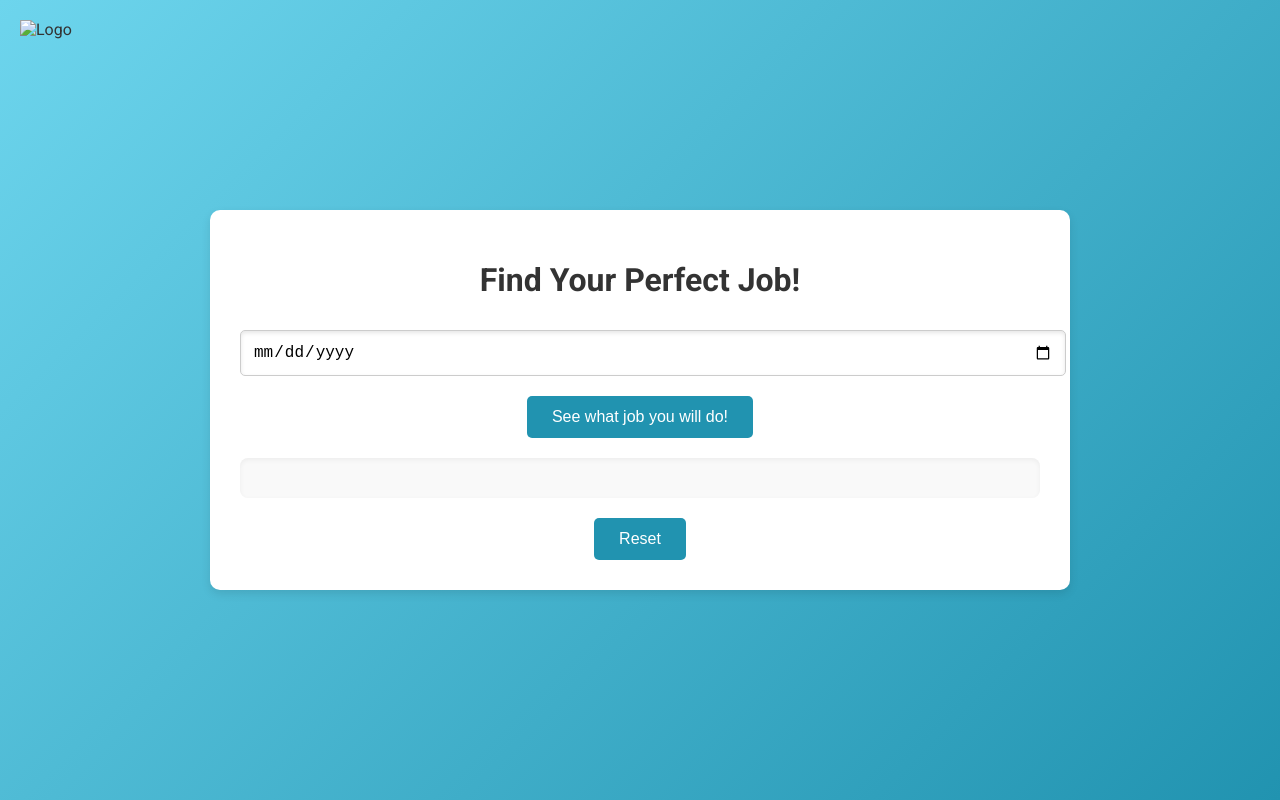
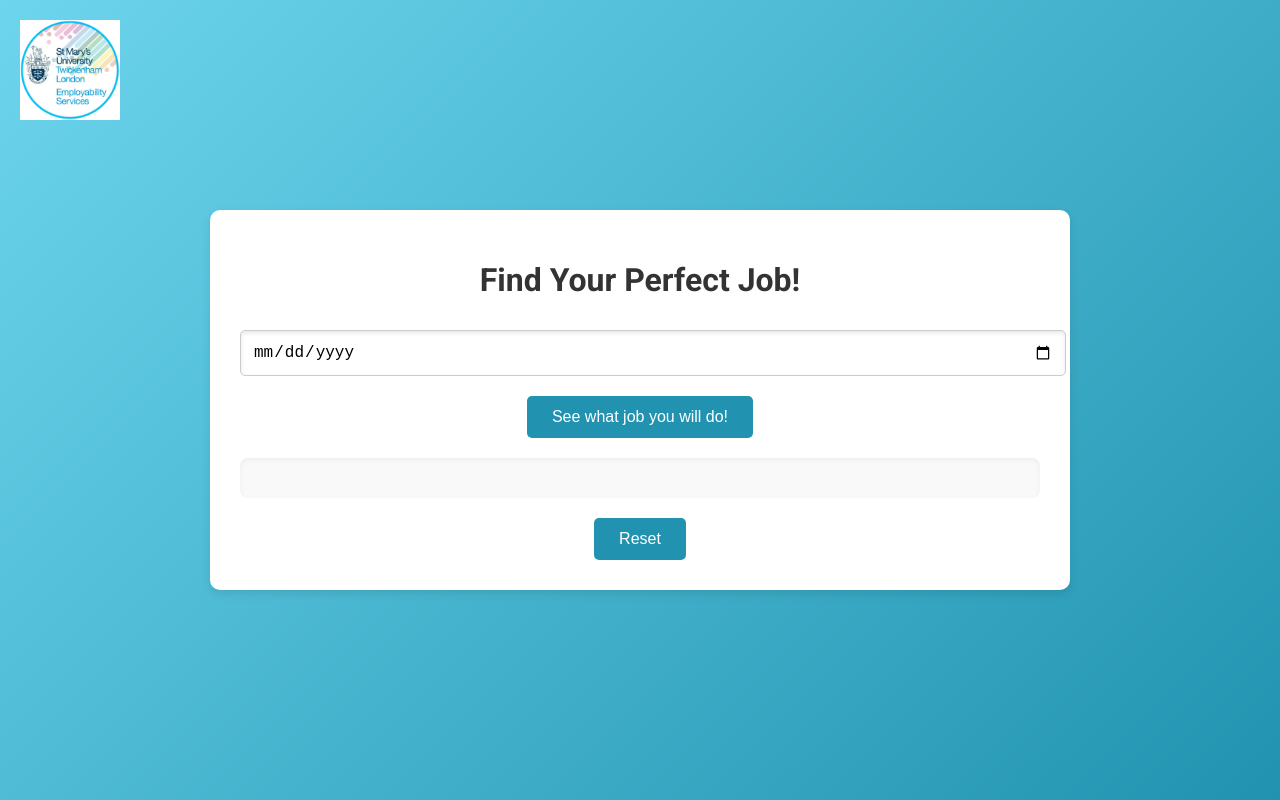
Before and after one commit to SMUCareers/Random-Jobs1, a plain HTML site: page index.html in a window 1280 px wide. Drawn offline with Linux system fonts and the light colour scheme.

Commit message:
Update index.html

```diff
--- a/index.html
+++ b/index.html
@@ -7,7 +7,7 @@
     <link rel="stylesheet" href="styles.css">
 </head>
 <body>
-    <img src="images/logo.png" alt="Logo" class="logo"> <!-- Add logo here -->
+    <img src="Random-Jobs1/Updated Services Logo (Circle).png" alt="Logo" class="logo"> <!-- Add logo here -->
     <div class="container">
         <h1>Find Your Perfect Job!</h1>
         <input type="date" id="birthday" />
```
